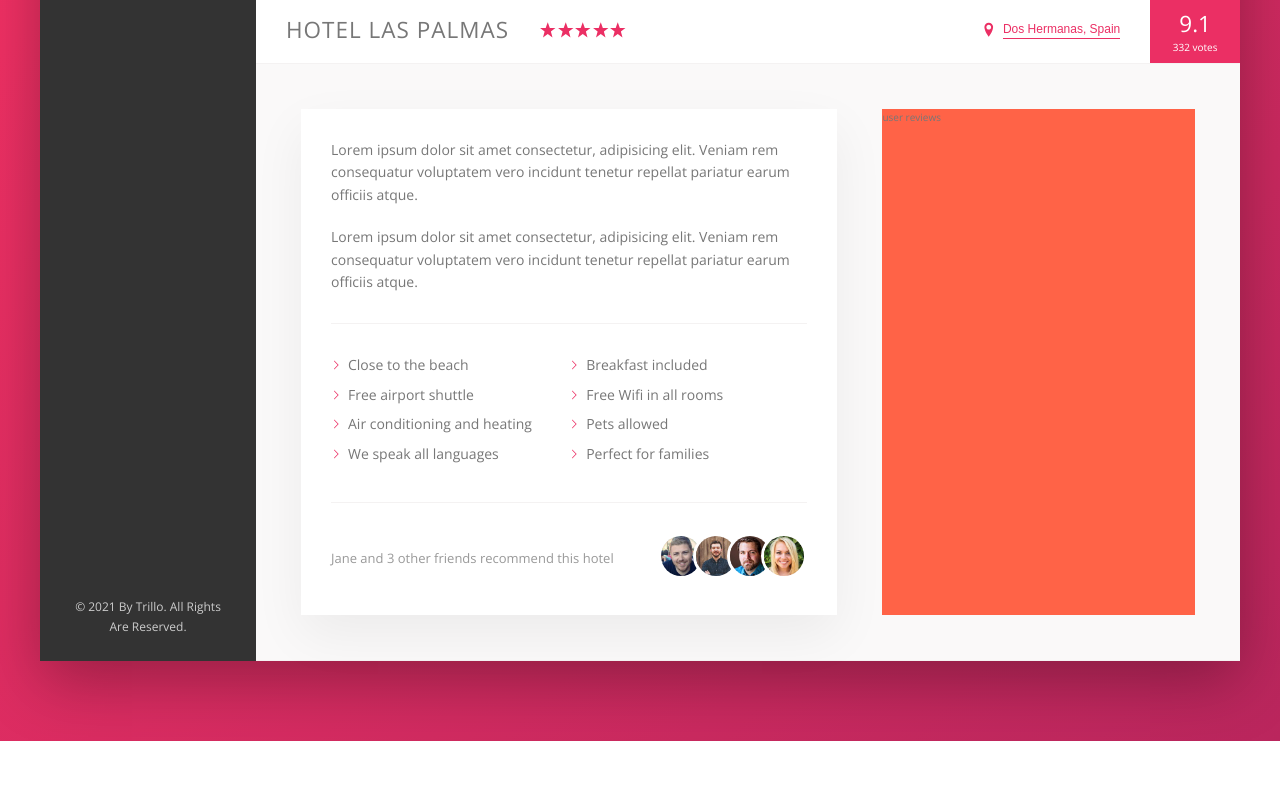
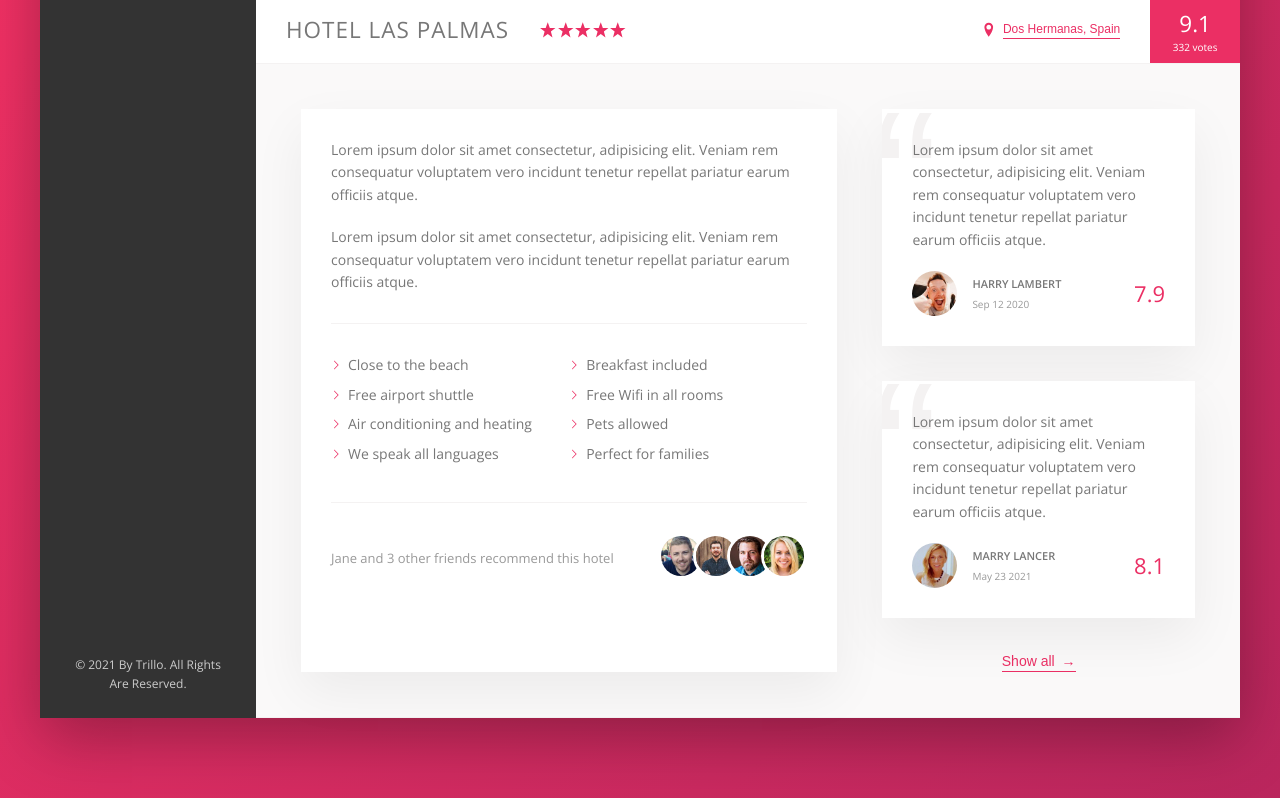
Before and after one commit to ELMEKDADMOUSSA/trillowebsite, a website: page index.html in a window 1280 px wide. Shown: the part 538-1336 px from the top of the page. Before the commit the page ends 1279 px from the top, so only its background shows below. Drawn offline with nearby package versions, Linux system fonts and the light colour scheme.

Commit message:
User review Built

```diff
--- a/index.html
+++ b/index.html
@@ -174,7 +174,48 @@
                         </div>
 
                         <div class="user-reviews">
-                            user reviews
+                            <figure class="review">
+                                <blockquote class="review__text">
+                                    Lorem ipsum dolor sit amet consectetur, adipisicing elit. Veniam rem consequatur voluptatem vero incidunt tenetur repellat pariatur earum officiis atque.
+                                </blockquote>
+                                <figcaption class="review__user">
+                                    <img src="img/user-1.jpg" alt="" class="review__photo">
+                                    <div class="review__user-box">
+                                        <p class="review__user-name">
+                                            Harry Lambert
+                                        </p>
+                                        <p class="review__user-date">
+                                            Sep 12 2020
+                                        </p>
+                                    </div>
+                                    <div class="review__rating">
+                                        7.9
+                                    </div>
+                                </figcaption>
+                            </figure>
+                            <figure class="review">
+                                <blockquote class="review__text">
+                                    Lorem ipsum dolor sit amet consectetur, adipisicing elit. Veniam rem consequatur voluptatem vero incidunt tenetur repellat pariatur earum officiis atque.
+                                </blockquote>
+                                <figcaption class="review__user">
+                                    <img src="img/user-2.jpg" alt="" class="review__photo">
+                                    <div class="review__user-box">
+                                        <p class="review__user-name">
+                                            Marry Lancer
+                                        </p>
+                                        <p class="review__user-date">
+                                            May 23 2021
+                                        </p>
+                                    </div>
+                                    <div class="review__rating">
+                                        8.1
+                                    </div>
+                                </figcaption>
+                            </figure>
+
+                            <button class="btn-inline">
+                                Show all <span>&rarr;</span>
+                            </button>
                         </div>
                     </div>
                 </main>
--- a/sass/_components.scss
+++ b/sass/_components.scss
@@ -276,8 +276,17 @@
   cursor: pointer;
   transition: all 0.2s;
 
+  & span {
+    margin-left: 3px;
+    transition: margin-left 0.2s;
+  }
+
   &:hover {
     color: var(--color-grey-dark-1);
+
+    span {
+      margin-left: 8px;
+    }
   }
 
   &:focus {
@@ -366,3 +375,65 @@
     }
   }
 }
+
+/////////////////////////////////////
+/// REVIEWS
+.review {
+  position: relative;
+  background-color: #fff;
+  box-shadow: var(--shadow-light);
+  padding: 3rem;
+  margin-bottom: 3.5rem;
+  overflow: hidden;
+
+  &__text {
+    margin-bottom: 2rem;
+    z-index: 10;
+    position: relative;
+  }
+
+  &__user {
+    display: flex;
+    align-items: center;
+  }
+
+  &__photo {
+    width: 4.5rem;
+    height: 4.5rem;
+    border-radius: 50%;
+    margin-right: 1.5rem;
+  }
+  &__user-box {
+    margin-right: auto;
+  }
+
+  &__user-name {
+    font-size: 1.1rem;
+    font-weight: 600;
+    text-transform: uppercase;
+    margin-bottom: 0.4rem;
+  }
+
+  &__user-date {
+    font-size: 1rem;
+    color: var(--color-grey-dark-3);
+  }
+
+  &__rating {
+    color: var(--color-primary);
+    font-size: 2.2rem;
+    font-weight: 300;
+  }
+
+  &::before {
+    content: "\201C";
+    position: absolute;
+    top: -2.75rem;
+    left: -1rem;
+    line-height: 1;
+    font-size: 20rem;
+    color: var(--color-grey-light-2);
+    font-family: sans-serif;
+    z-index: 1;
+  }
+}
--- a/sass/_layout.scss
+++ b/sass/_layout.scss
@@ -38,13 +38,13 @@
 
 .detail {
   padding: 4.5rem;
+  font-size: 1.4rem;
   background-color: var(--color-grey-light-1);
   border-bottom: var(--line);
   display: flex;
 }
 
 .description {
-  font-size: 1.4rem;
   background-color: #fff;
   box-shadow: var(--shadow-light);
   padding: 3rem;
@@ -53,6 +53,8 @@
 }
 
 .user-reviews {
-  background-color: tomato;
   flex: 1;
+  display: flex;
+  flex-direction: column;
+  align-items: center;
 }
```
Also changed, not shown: css/style.css.
